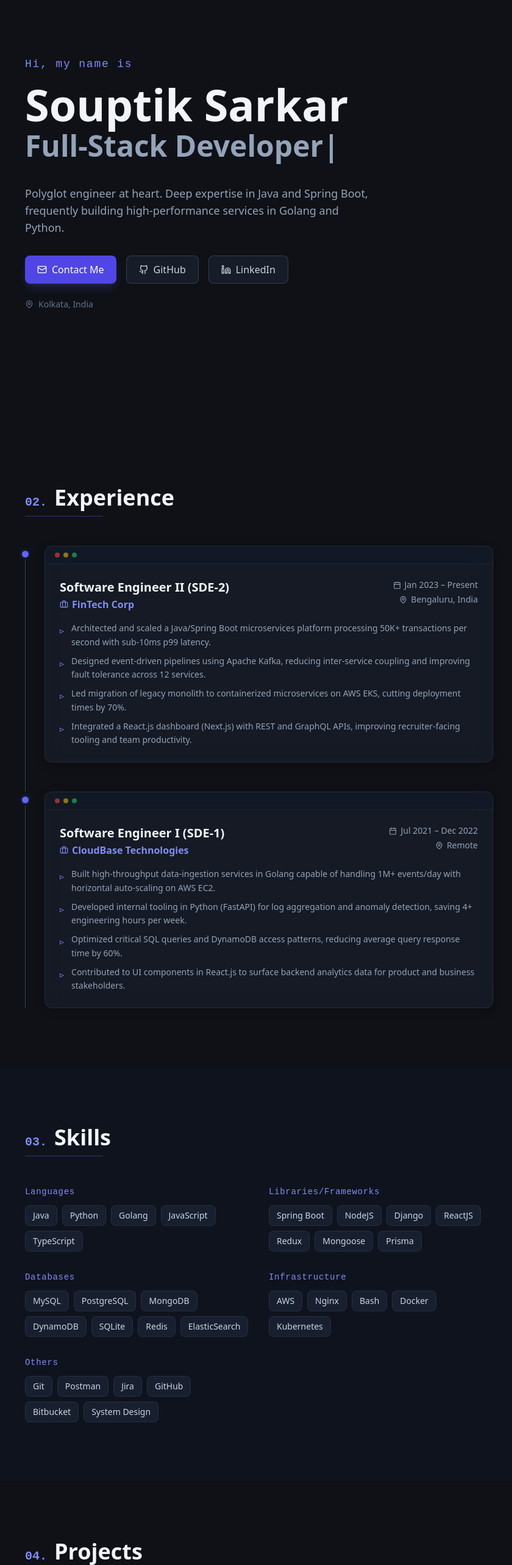
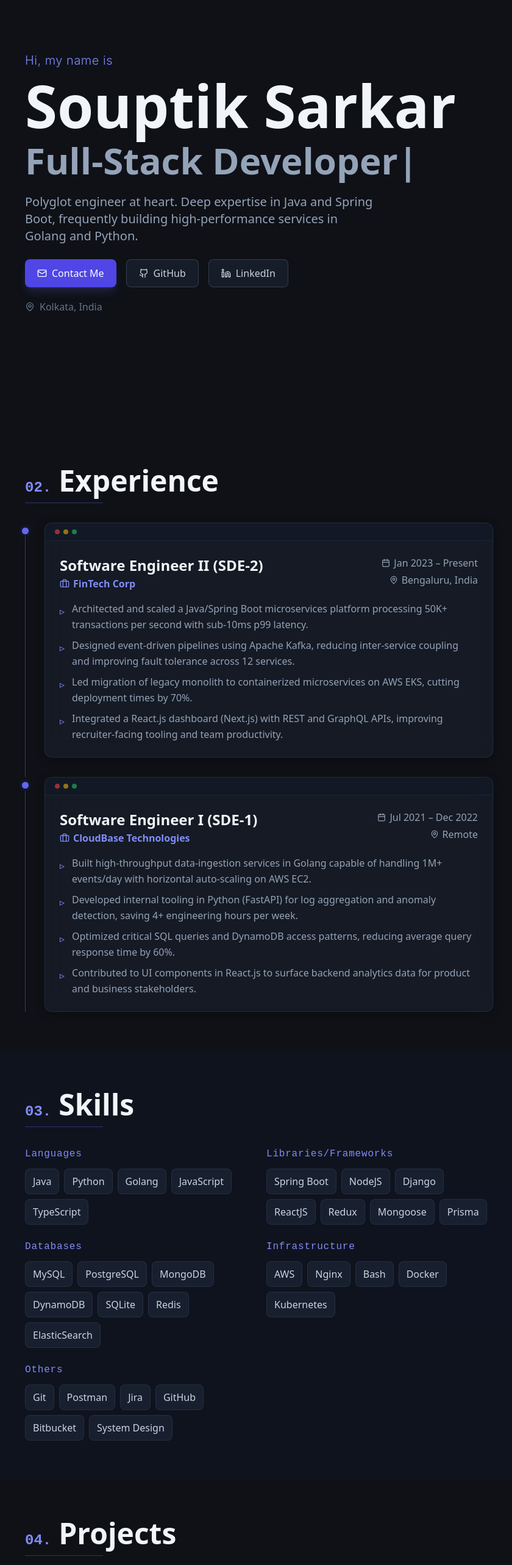
Before and after one commit to souptik4572/nextjs-portfolio, a Next.js app: page / in a window 1280 px wide. Shown: the part 100-2666 px from the top of the page at 61% size, without its empty margins (151-991 px from the left). Built offline with nearby package versions, Linux system fonts and the light colour scheme.

Commit message:
fix: added more spacing and increased fonts

```diff
--- a/components/Footer.tsx
+++ b/components/Footer.tsx
@@ -2,7 +2,7 @@ import { portfolioData } from "@/lib/data";
 
 export default function Footer() {
   return (
-    <footer className="py-8 px-6 text-center border-t border-slate-200/50 dark:border-slate-800/50 bg-white/40 dark:bg-slate-900/40 backdrop-blur-sm">
+    <footer className="py-8 px-6 text-center border-t border-slate-200 dark:border-slate-800">
       <p className="text-slate-500 dark:text-slate-500 text-xs sm:text-sm font-mono">
         Built with Next.js · Tailwind · Framer Motion
       </p>
--- a/components/sections/Contact.tsx
+++ b/components/sections/Contact.tsx
@@ -125,16 +125,16 @@ export default function Contact() {
   };
 
   return (
-    <section id="contact" className="px-6 md:px-16 lg:px-32 py-24">
+    <section id="contact" className="px-6 md:px-16 lg:px-32 py-16">
       <motion.div
         ref={ref}
         initial={{ opacity: 0, y: 20 }}
         animate={inView ? { opacity: 1, y: 0 } : {}}
         transition={{ duration: 0.5 }}
-        className="mb-12"
+        className="mb-8"
       >
-        <h2 className="text-3xl md:text-4xl font-bold text-slate-900 dark:text-slate-100">
-          <span className="text-blue-600 dark:text-indigo-400 font-mono text-xl mr-3">06.</span>
+        <h2 className="text-4xl md:text-5xl font-bold text-slate-900 dark:text-slate-100">
+          <span className="text-blue-600 dark:text-indigo-400 font-mono text-2xl mr-3">06.</span>
           Get In Touch
         </h2>
         <div className="mt-2 h-px w-32 bg-blue-500/40 dark:bg-indigo-500/40" />
@@ -146,13 +146,13 @@ export default function Contact() {
         transition={{ duration: 0.55, delay: 0.15 }}
         className="max-w-lg"
       >
-        <p className="text-slate-600 dark:text-slate-400 text-lg leading-relaxed mb-8">
+        <p className="text-slate-600 dark:text-slate-400 text-lg leading-relaxed mb-6">
           I&apos;m currently open to senior engineering opportunities. Whether
           you have a question, a project idea, or just want to say hi — my inbox
           is always open.
         </p>
 
-        <div className="space-y-4 mb-12">
+        <div className="space-y-3 mb-8">
           <a
             href={`mailto:${personal.email}`}
             className="flex items-center gap-3 text-slate-700 dark:text-slate-300 hover:text-blue-600 dark:hover:text-indigo-400 transition-colors group"
--- a/components/sections/Education.tsx
+++ b/components/sections/Education.tsx
@@ -11,22 +11,22 @@ export default function Education() {
   const inView = useInView(ref, { once: true, margin: "-60px" });
 
   return (
-    <section id="education" className="px-6 md:px-16 lg:px-32 py-24 bg-slate-100 dark:bg-slate-900/40">
+    <section id="education" className="px-6 md:px-16 lg:px-32 py-16 bg-slate-100 dark:bg-slate-900/40">
       <motion.div
         ref={ref}
         initial={{ opacity: 0, y: 20 }}
         animate={inView ? { opacity: 1, y: 0 } : {}}
         transition={{ duration: 0.5 }}
-        className="mb-12"
+        className="mb-8"
       >
-        <h2 className="text-3xl md:text-4xl font-bold text-slate-900 dark:text-slate-100">
-          <span className="text-blue-600 dark:text-indigo-400 font-mono text-xl mr-3">05.</span>
+        <h2 className="text-4xl md:text-5xl font-bold text-slate-900 dark:text-slate-100">
+          <span className="text-blue-600 dark:text-indigo-400 font-mono text-2xl mr-3">05.</span>
           Education
         </h2>
         <div className="mt-2 h-px w-32 bg-blue-500/40 dark:bg-indigo-500/40" />
       </motion.div>
 
-      <div className="max-w-2xl space-y-6">
+      <div className="max-w-2xl space-y-5">
         {portfolioData.education.map((edu, i) => (
           <motion.div
             key={edu.id}
@@ -41,11 +41,11 @@ export default function Education() {
                     <GraduationCap size={20} className="text-blue-600 dark:text-indigo-400" />
                   </div>
                   <div className="flex-1">
-                    <h3 className="text-lg font-bold text-slate-900 dark:text-slate-100">{edu.degree}</h3>
-                    <p className="text-blue-600 dark:text-indigo-400 font-medium mt-0.5">{edu.institution}</p>
-                    <div className="flex flex-wrap gap-4 mt-2 text-sm text-slate-600 dark:text-slate-400">
+                    <h3 className="text-xl font-bold text-slate-900 dark:text-slate-100">{edu.degree}</h3>
+                    <p className="text-blue-600 dark:text-indigo-400 font-medium mt-0.5 text-base">{edu.institution}</p>
+                    <div className="flex flex-wrap gap-4 mt-2 text-base text-slate-600 dark:text-slate-400">
                       <span className="flex items-center gap-1.5">
-                        <Calendar size={13} />
+                        <Calendar size={14} />
                         {edu.period}
                       </span>
                       <span className="text-slate-700 dark:text-slate-300 font-medium">GPA: {edu.gpa}</span>
--- a/components/sections/Experience.tsx
+++ b/components/sections/Experience.tsx
@@ -22,7 +22,7 @@ function ExperienceCard({
       initial={{ opacity: 0, y: 32 }}
       animate={inView ? { opacity: 1, y: 0 } : {}}
       transition={{ duration: 0.55, delay: index * 0.1, ease: "easeOut" }}
-      className="relative pl-8 pb-12 last:pb-0"
+      className="relative pl-8 pb-8 last:pb-0"
     >
       {/* Timeline line */}
       <span className="absolute left-0 top-2 bottom-0 w-px bg-slate-300 dark:bg-slate-700" />
@@ -33,26 +33,26 @@ function ExperienceCard({
         <div className="p-4 sm:p-6">
           <div className="flex flex-col sm:flex-row sm:flex-wrap items-start justify-between gap-3 mb-4">
             <div className="flex-1">
-              <h3 className="text-lg sm:text-xl font-bold text-slate-900 dark:text-slate-100">{exp.role}</h3>
-              <p className="text-blue-600 dark:text-indigo-400 font-semibold mt-0.5 flex items-center gap-1.5">
-                <Briefcase size={14} />
+              <h3 className="text-xl sm:text-2xl font-bold text-slate-900 dark:text-slate-100">{exp.role}</h3>
+              <p className="text-blue-600 dark:text-indigo-400 font-semibold mt-0.5 flex items-center gap-1.5 text-base">
+                <Briefcase size={16} />
                 {exp.company}
               </p>
             </div>
-            <div className="text-left sm:text-right text-sm text-slate-600 dark:text-slate-400 space-y-1 w-full sm:w-auto">
+            <div className="text-left sm:text-right text-base text-slate-600 dark:text-slate-400 space-y-1 w-full sm:w-auto">
               <div className="flex items-center gap-1.5 sm:justify-end">
-                <Calendar size={13} />
+                <Calendar size={14} />
                 <span>{exp.period}</span>
               </div>
               <div className="flex items-center gap-1.5 sm:justify-end">
-                <MapPin size={13} />
+                <MapPin size={14} />
                 <span>{exp.location}</span>
               </div>
             </div>
           </div>
           <ul className="space-y-2">
             {exp.highlights.map((h, i) => (
-              <li key={i} className="flex gap-3 text-slate-600 dark:text-slate-400 text-sm leading-relaxed">
+              <li key={i} className="flex gap-3 text-slate-600 dark:text-slate-400 text-base leading-relaxed">
                 <span className="text-blue-600 dark:text-indigo-400 mt-1 shrink-0">▹</span>
                 {h}
               </li>
@@ -69,16 +69,16 @@ export default function Experience() {
   const inView = useInView(ref, { once: true, margin: "-60px" });
 
   return (
-    <section id="experience" className="px-6 md:px-16 lg:px-32 py-24">
+    <section id="experience" className="px-6 md:px-16 lg:px-32 py-16">
       <motion.div
         ref={ref}
         initial={{ opacity: 0, y: 20 }}
         animate={inView ? { opacity: 1, y: 0 } : {}}
         transition={{ duration: 0.5 }}
-        className="mb-12"
+        className="mb-8"
       >
-        <h2 className="text-3xl md:text-4xl font-bold text-slate-900 dark:text-slate-100">
-          <span className="text-blue-600 dark:text-indigo-400 font-mono text-xl mr-3">02.</span>
+        <h2 className="text-4xl md:text-5xl font-bold text-slate-900 dark:text-slate-100">
+          <span className="text-blue-600 dark:text-indigo-400 font-mono text-2xl mr-3">02.</span>
           Experience
         </h2>
         <div className="mt-2 h-px w-32 bg-blue-500/40 dark:bg-indigo-500/40" />
--- a/components/sections/Intro.tsx
+++ b/components/sections/Intro.tsx
@@ -18,14 +18,15 @@ export default function Intro() {
   return (
     <section
       id="intro"
-      className="min-h-screen flex flex-col justify-center px-6 md:px-16 lg:px-32 py-24"
+      className="min-h-screen flex flex-col justify-center px-6 md:px-16 lg:px-32 py-16"
     >
       <motion.span
         custom={0}
         variants={fadeUp}
         initial="hidden"
         animate="visible"
-        className="font-mono text-blue-600 dark:text-indigo-400 text-base md:text-lg tracking-widest mb-4"
+        className="text-blue-600 dark:text-indigo-400 text-lg md:text-xl font-light tracking-wide mb-3"
+        style={{ fontFamily: '-apple-system, BlinkMacSystemFont, "SF Pro Display", system-ui, sans-serif' }}
       >
         Hi, my name is
       </motion.span>
@@ -35,7 +36,7 @@ export default function Intro() {
         variants={fadeUp}
         initial="hidden"
         animate="visible"
-        className="text-5xl md:text-7xl font-bold text-slate-900 dark:text-slate-100 leading-tight"
+        className="text-6xl md:text-8xl font-bold text-slate-900 dark:text-slate-100 leading-tight"
       >
         {personal.name}
       </motion.h1>
@@ -45,7 +46,7 @@ export default function Intro() {
         variants={fadeUp}
         initial="hidden"
         animate="visible"
-        className="text-2xl sm:text-3xl md:text-5xl font-bold text-slate-600 dark:text-slate-400 mt-2 min-h-[2.5rem] sm:min-h-[3rem] md:min-h-[4rem]"
+        className="text-3xl sm:text-4xl md:text-6xl font-bold text-slate-600 dark:text-slate-400 mt-3 min-h-[2.5rem] sm:min-h-[3rem] md:min-h-[4rem]"
       >
         <TypeAnimation
           sequence={[
@@ -69,7 +70,7 @@ export default function Intro() {
         variants={fadeUp}
         initial="hidden"
         animate="visible"
-        className="mt-6 max-w-xl text-slate-600 dark:text-slate-400 text-base md:text-lg leading-relaxed"
+        className="mt-5 max-w-xl text-slate-600 dark:text-slate-400 text-lg md:text-xl leading-relaxed"
       >
         {personal.bio}
       </motion.p>
@@ -79,7 +80,7 @@ export default function Intro() {
         variants={fadeUp}
         initial="hidden"
         animate="visible"
-        className="flex flex-wrap gap-4 mt-8"
+        className="flex flex-wrap gap-4 mt-6"
       >
         <a
           href="#contact"
@@ -110,9 +111,9 @@ export default function Intro() {
         variants={fadeUp}
         initial="hidden"
         animate="visible"
-        className="flex items-center gap-2 mt-6 text-slate-500 dark:text-slate-500 text-sm"
+        className="flex items-center gap-2 mt-5 text-slate-500 dark:text-slate-500 text-base"
       >
-        <MapPin size={14} />
+        <MapPin size={16} />
         <span>{personal.location}</span>
       </motion.div>
     </section>
--- a/components/sections/Projects.tsx
+++ b/components/sections/Projects.tsx
@@ -52,13 +52,13 @@ function ProjectCard({
               )}
             </div>
           </div>
-          <h3 className="text-lg font-bold text-slate-900 dark:text-slate-100 mb-2">{project.title}</h3>
-          <p className="text-slate-600 dark:text-slate-400 text-sm leading-relaxed flex-1">
+          <h3 className="text-xl font-bold text-slate-900 dark:text-slate-100 mb-2">{project.title}</h3>
+          <p className="text-slate-600 dark:text-slate-400 text-base leading-relaxed flex-1">
             {project.description}
           </p>
           <div className="flex flex-wrap gap-2 mt-4">
             {project.tech.map((t) => (
-              <span key={t} className="font-mono text-blue-600 dark:text-indigo-400 text-xs">
+              <span key={t} className="font-mono text-blue-600 dark:text-indigo-400 text-sm">
                 {t}
               </span>
             ))}
@@ -74,22 +74,22 @@ export default function Projects() {
   const inView = useInView(ref, { once: true, margin: "-60px" });
 
   return (
-    <section id="projects" className="px-6 md:px-16 lg:px-32 py-24">
+    <section id="projects" className="px-6 md:px-16 lg:px-32 py-16">
       <motion.div
         ref={ref}
         initial={{ opacity: 0, y: 20 }}
         animate={inView ? { opacity: 1, y: 0 } : {}}
         transition={{ duration: 0.5 }}
-        className="mb-12"
+        className="mb-8"
       >
-        <h2 className="text-3xl md:text-4xl font-bold text-slate-900 dark:text-slate-100">
-          <span className="text-blue-600 dark:text-indigo-400 font-mono text-xl mr-3">04.</span>
+        <h2 className="text-4xl md:text-5xl font-bold text-slate-900 dark:text-slate-100">
+          <span className="text-blue-600 dark:text-indigo-400 font-mono text-2xl mr-3">04.</span>
           Projects
         </h2>
         <div className="mt-2 h-px w-32 bg-blue-500/40 dark:bg-indigo-500/40" />
       </motion.div>
 
-      <div className="grid grid-cols-1 sm:grid-cols-2 lg:grid-cols-3 gap-6">
+      <div className="grid grid-cols-1 sm:grid-cols-2 lg:grid-cols-3 gap-5">
         {portfolioData.projects.map((project, i) => (
           <ProjectCard key={project.id} project={project} index={i} />
         ))}
--- a/components/sections/Skills.tsx
+++ b/components/sections/Skills.tsx
@@ -9,22 +9,22 @@ export default function Skills() {
   const inView = useInView(ref, { once: true, margin: "-60px" });
 
   return (
-    <section id="skills" className="px-6 md:px-16 lg:px-32 py-24 bg-slate-100 dark:bg-slate-900/40">
+    <section id="skills" className="px-6 md:px-16 lg:px-32 py-16 bg-slate-100 dark:bg-slate-900/40">
       <motion.div
         ref={ref}
         initial={{ opacity: 0, y: 20 }}
         animate={inView ? { opacity: 1, y: 0 } : {}}
         transition={{ duration: 0.5 }}
-        className="mb-12"
+        className="mb-8"
       >
-        <h2 className="text-3xl md:text-4xl font-bold text-slate-900 dark:text-slate-100">
-          <span className="text-blue-600 dark:text-indigo-400 font-mono text-xl mr-3">03.</span>
+        <h2 className="text-4xl md:text-5xl font-bold text-slate-900 dark:text-slate-100">
+          <span className="text-blue-600 dark:text-indigo-400 font-mono text-2xl mr-3">03.</span>
           Skills
         </h2>
         <div className="mt-2 h-px w-32 bg-blue-500/40 dark:bg-indigo-500/40" />
       </motion.div>
 
-      <div className="grid grid-cols-1 sm:grid-cols-2 gap-6 sm:gap-8 max-w-3xl">
+      <div className="grid grid-cols-1 sm:grid-cols-2 gap-5 sm:gap-6 max-w-3xl">
         {portfolioData.skills.map((group, gi) => (
           <motion.div
             key={group.category}
@@ -32,14 +32,14 @@ export default function Skills() {
             animate={inView ? { opacity: 1, y: 0 } : {}}
             transition={{ duration: 0.5, delay: gi * 0.1 }}
           >
-            <h3 className="text-blue-600 dark:text-indigo-400 font-mono text-sm tracking-wider mb-3">
+            <h3 className="text-blue-600 dark:text-indigo-400 font-mono text-base tracking-wider mb-3">
               {group.category}
             </h3>
             <div className="flex flex-wrap gap-2">
               {group.items.map((skill) => (
                 <span
                   key={skill}
-                  className="px-3 py-1.5 bg-white/70 dark:bg-slate-800/60 backdrop-blur-sm border border-slate-200/60 dark:border-slate-700/50 text-slate-700 dark:text-slate-300 rounded-lg text-sm font-medium hover:border-blue-500/60 dark:hover:border-indigo-500/60 hover:text-blue-600 dark:hover:text-indigo-300 transition-all hover:shadow-md"
+                  className="px-3 py-2 bg-white/70 dark:bg-slate-800/60 backdrop-blur-sm border border-slate-200/60 dark:border-slate-700/50 text-slate-700 dark:text-slate-300 rounded-lg text-base font-medium hover:border-blue-500/60 dark:hover:border-indigo-500/60 hover:text-blue-600 dark:hover:text-indigo-300 transition-all hover:shadow-md"
                 >
                   {skill}
                 </span>
```
